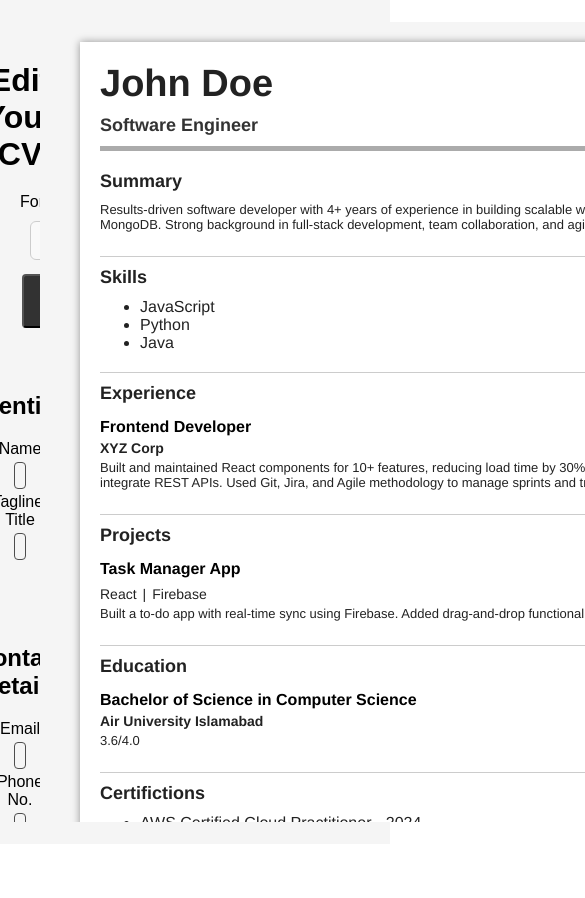
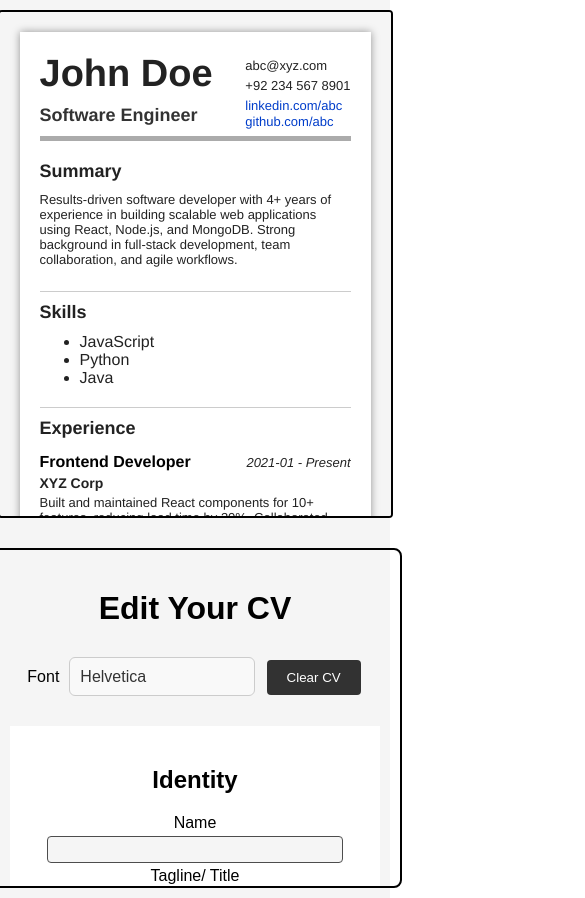
Before and after one commit to muhibk22/cv-maker, a React (Vite) app: page / in a window 390 px wide. Shown: the top 898 px of the page, 585 px wide, since content can reach past the window. Before the commit the page ends 844 px from the top, so only its background shows below. Built offline with nearby package versions, Linux system fonts and the light colour scheme.

Commit message:
feat: make responsive

```diff
--- a/src/index.css
+++ b/src/index.css
@@ -21,7 +21,12 @@ body {
   align-items: center;
 }
 
+@media (max-width:768px){
+  .container{
+    flex-direction: column-reverse;
+  }
 
+}
 ::-webkit-scrollbar {
   width: 8px;
   height: 8px;
--- a/src/styles/Display.css
+++ b/src/styles/Display.css
@@ -25,10 +25,21 @@
 
 }
 
+@media (max-width:768px){
+    .cv-container{
+        max-height: 55dvh;
+        min-width: 90vw;
+        border: 2px solid black;
+        border-radius: 4px;
+        margin-top: 10px;
+
+    }
+
+}
+
 .cv-container{
     height: 90vh;
-    width: 35%;
-    min-width: 794px;
+    width: 50%;
     overflow: scroll;
     background-color: rgb(245, 245, 245);
     display: flex;
@@ -49,6 +60,10 @@
     flex-direction: column;
     box-sizing: border-box;
     flex-grow: 1;
+    overflow-wrap: break-word;
+    word-wrap: break-word;
+    word-break: break-word;
+    white-space: normal;
 }
 
 
@@ -85,6 +100,7 @@ section{
     gap: 8px;
     font-size: 14px;
     line-height: 8px;
+    white-space: nowrap;
 }
 .contact a{
     text-decoration: none;
--- a/src/styles/Form.css
+++ b/src/styles/Form.css
@@ -15,13 +15,32 @@ form{
     width: 100%;
 }
 
+@media (max-width:768px){
+    .form-container{
+        max-height: 35dvh;
+        min-width: 95vw;
+        border: 2px solid black;
+        border: 0;
+        border: 2px solid black;
+        margin:10px 0;
+    }
+    .form{
+        border-radius: 0;
+    }
+
+    .form ul{
+        display: flex;
+        flex-direction: row !important;
+        flex-wrap: wrap !important;
+    }
+}
 .form h1{
-    margin: 20px 0;
+    margin: 20px;
     font-weight: bold;
 }
 
 .form h2{
-    margin: 20px 0;
+    margin: 20px;
 }
 
 .form-container{
@@ -125,9 +144,15 @@ textarea{
 
 button{
     cursor: pointer;
-    padding: 5px;
+    padding: 8px 15px;
     border-radius: 4px;
     margin: 4px 2px;
+    border: none;
+    background-color: rgb(200, 200 , 200);
+    transition: background-color 0.15s;
+}
+button:hover{
+    background-color: #7b7b7b;
 }
 
 .function-btn{
```
